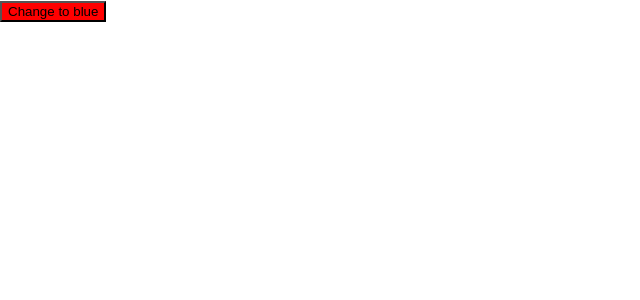
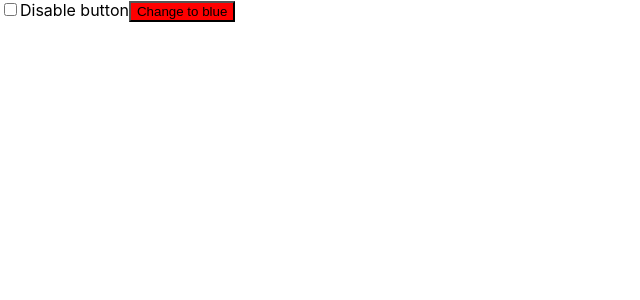
Before and after one commit to kiwonbyun/test-practice, a React (Create React App) app: page / in a window 1280 px wide. Shown: the top 300 px of the page, without its empty margins (0-640 px from the left). Built offline with nearby package versions, Linux system fonts and the light colour scheme.

Commit message:
second test

```diff
--- a/src/App.js
+++ b/src/App.js
@@ -3,14 +3,29 @@ import './App.css';
 
 function App() {
   const [color, setColor] = useState('red');
+  const [disable, setDisable] = useState(false);
   const newColor = color === 'red' ? 'blue' : 'red';
   const handleClick = () => {
     setColor(newColor);
   };
 
+  const handleClickCheck = (e) => {
+    setDisable(e.target.checked);
+  };
+
   return (
     <div>
-      <button style={{ backgroundColor: color }} onClick={handleClick}>
+      <input
+        id="disable-controller"
+        type="checkbox"
+        onChange={handleClickCheck}
+      />
+      <label htmlFor="disable-controller">Disable button</label>
+      <button
+        style={{ backgroundColor: disable ? 'gray' : color }}
+        onClick={handleClick}
+        disabled={disable}
+      >
         Change to {newColor}
       </button>
     </div>
```
Also changed, not shown: 1 other file (tests, documents, lock files or other folders).
